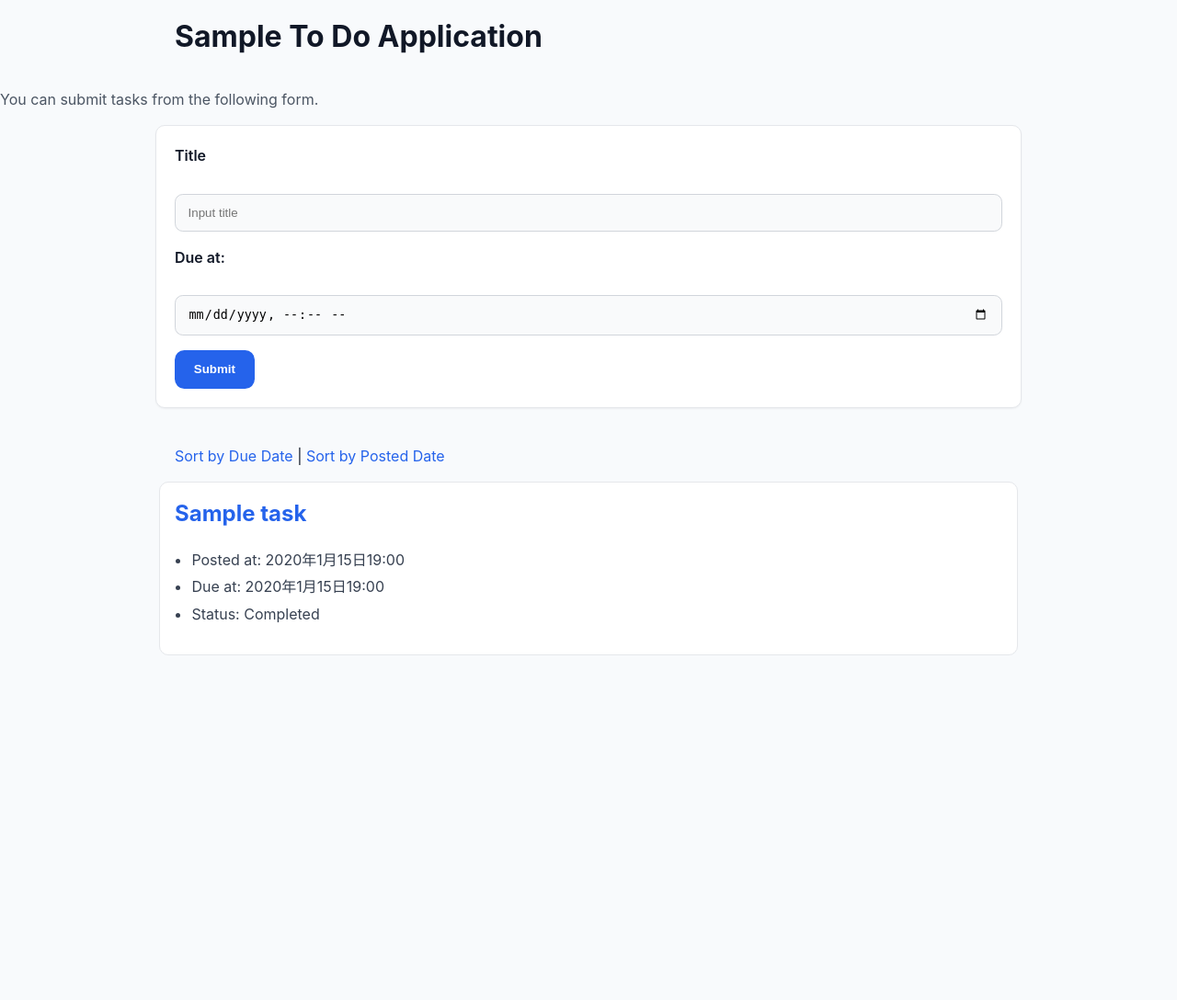
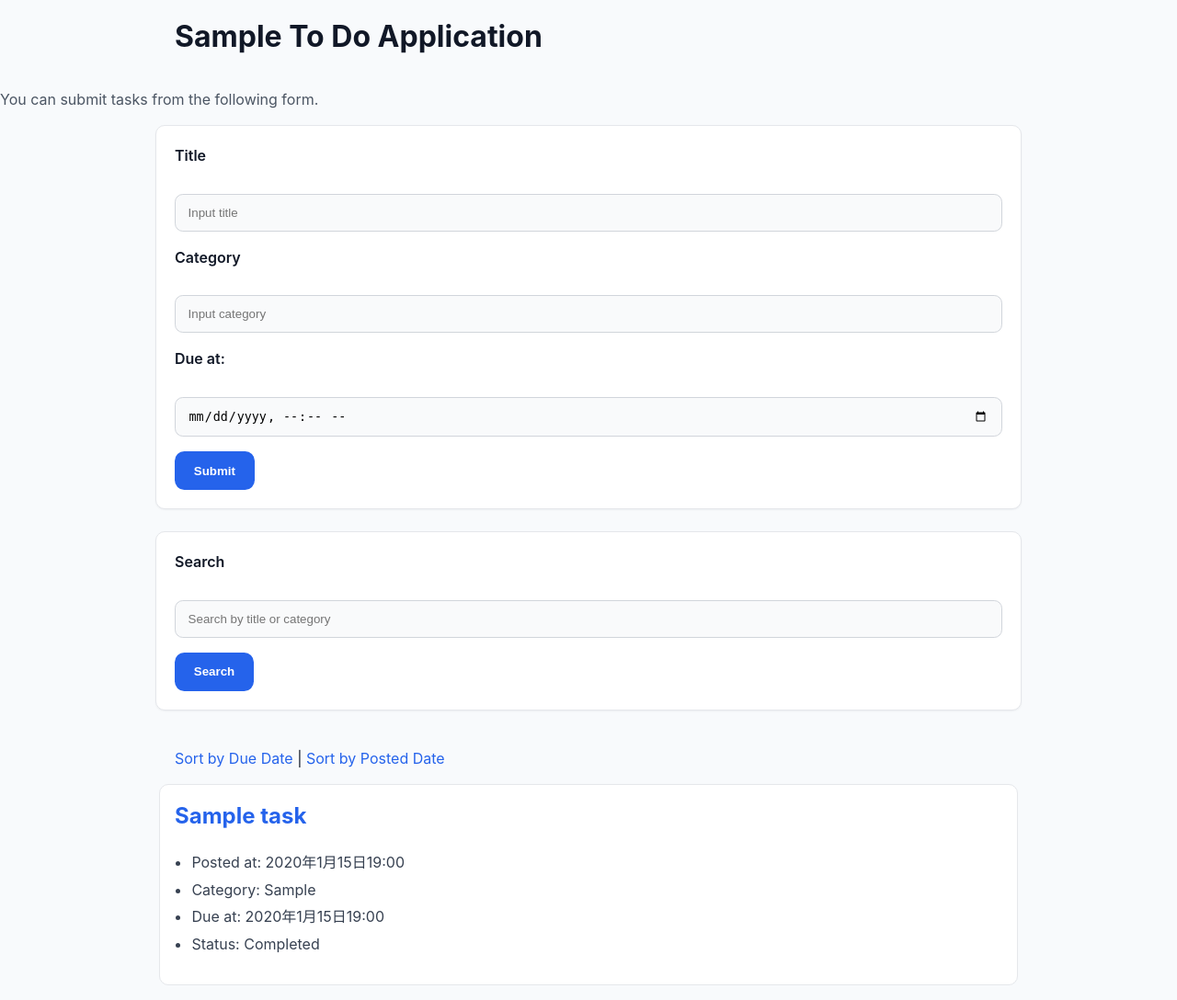
Before and after one commit to s1f10250219/django-test-exercise, a Django app: page / in a window 1280 px wide. Shown: the whole page at 92% size. Before the commit the page ends 713 px from the top, so only its background shows below. Run offline with Django 5.2, Linux system fonts and the light colour scheme; tables that the repository leaves empty hold one stand-in row (values such as "Sample post").

Commit message:
検索機能を追加 (#18)

```diff
--- a/todo/models.py
+++ b/todo/models.py
@@ -5,6 +5,7 @@ from django.utils import timezone
 # Create your models here.
 class Task(models.Model):
     title = models.CharField(max_length=100)
+    category = models.CharField(max_length=50, blank=True, default="")
     completed = models.BooleanField(default=False)
     posted_at = models.DateTimeField(default=timezone.now)
     due_at = models.DateTimeField(null=True, blank=True)
--- a/todo/templates/todo/index.html
+++ b/todo/templates/todo/index.html
@@ -19,6 +19,10 @@
         <input id="titleInput" name="title" type="text" placeholder="Input title">
       </div>
       <div>
+        <label for="categoryInput">Category</label><br>
+        <input id="categoryInput" name="category" type="text" placeholder="Input category">
+      </div>
+      <div>
         <label for="dueInput">Due at:</label><br>
         <input id="dueInput" name="due_at" type="datetime-local">
       </div>
@@ -28,9 +32,16 @@
     </form>
     <br>
 
+    <form action="{% url 'index' %}" method="get">
+      <label for="searchInput">Search</label><br>
+      <input id="searchInput" name="q" type="text" value="{{ query }}" placeholder="Search by title or category">
+      <button type="submit">Search</button>
+    </form>
+    <br>
+
     <div>
-      <a href="{% url 'index' %}?order=due">Sort by Due Date</a> |
-      <a href="{% url 'index' %}?order=post">Sort by Posted Date</a>
+      <a href="{% url 'index' %}?order=due{% if query %}&q={{ query }}{% endif %}">Sort by Due Date</a> |
+      <a href="{% url 'index' %}?order=post{% if query %}&q={{ query }}{% endif %}">Sort by Posted Date</a>
     </div>
 
     {% for task in tasks %}
@@ -38,6 +49,9 @@
       <h2><a href="{% url 'detail' task.id %}">{{ task.title }}</a></h2>
       <ul>
         <li>Posted at: {{ task.posted_at }}</li>
+        {% if task.category %}
+        <li>Category: {{ task.category }}</li>
+        {% endif %}
         {% if task.due_at %}
         <li>Due at: {{ task.due_at }}</li>
         {% endif %}
--- a/todo/views.py
+++ b/todo/views.py
@@ -2,6 +2,7 @@ from django.shortcuts import render, redirect
 from django.http import Http404
 from django.utils.timezone import make_aware
 from django.utils.dateparse import parse_datetime
+from django.db.models import Q
 from todo.models import Task
 
 
@@ -10,18 +11,25 @@ from todo.models import Task
 
 def index(request):
     if request.method == "POST":
+        due_at_value = request.POST.get("due_at")
+        due_at = make_aware(parse_datetime(due_at_value)) if due_at_value else None
         task = Task(
-            title=request.POST["title"],
-            due_at=make_aware(parse_datetime(request.POST["due_at"])),
+            title=request.POST.get("title", ""),
+            category=request.POST.get("category", ""),
+            due_at=due_at,
         )
         task.save()
 
+    query = request.GET.get("q", "").strip()
     if request.GET.get("order") == "due":
         tasks = Task.objects.order_by("due_at")
     else:
         tasks = Task.objects.order_by("-posted_at")
 
-    context = {"tasks": tasks}
+    if query:
+        tasks = tasks.filter(Q(title__icontains=query) | Q(category__icontains=query))
+
+    context = {"tasks": tasks, "query": query}
     return render(request, "todo/index.html", context)
 
 def detail(request, task_id):
```
Also changed, not shown: todo/tests.py (+10 -0 lines), todo/migrations/0002_task_category.py (added).
